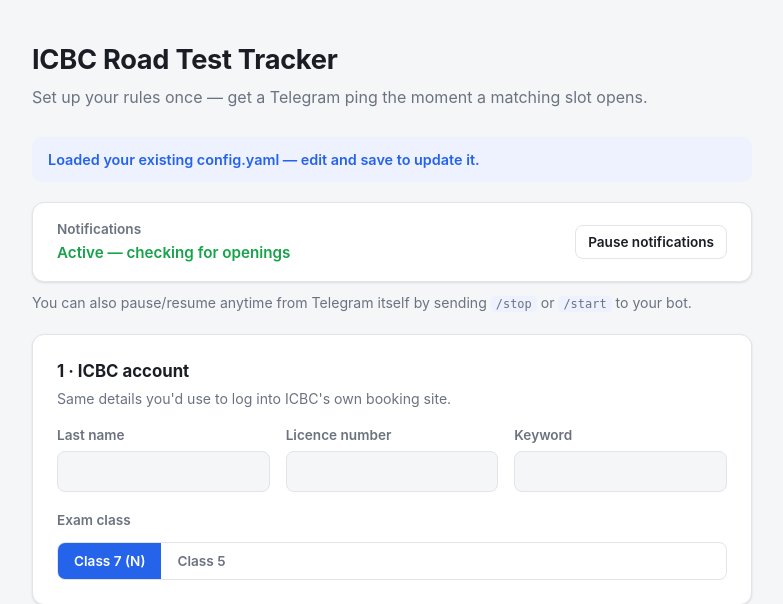
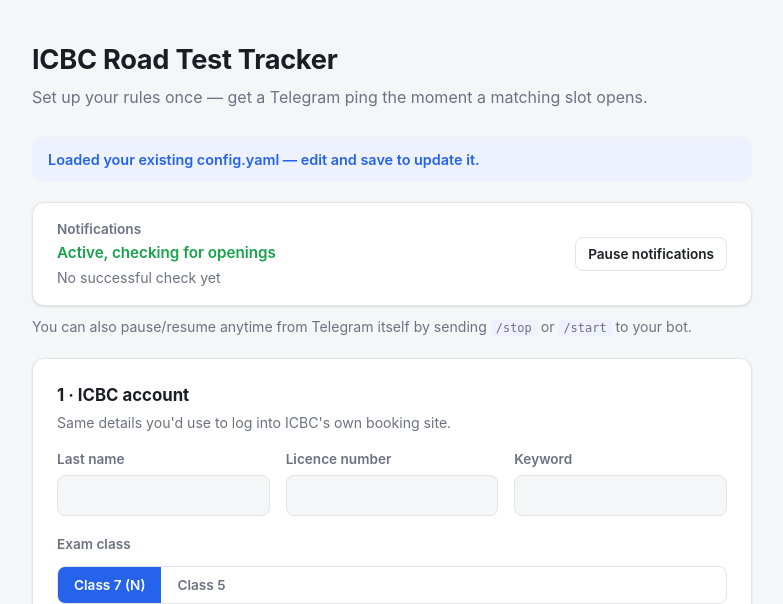
Before and after one commit to IsaacLIU07/icbc-road-test-tracker, a Flask app: page / in a window 1280 px wide. Shown: the top 604 px of the page, without its empty margins (248-1031 px from the left). Run offline with Flask 3, Linux system fonts and the light colour scheme.

Commit message:
Add heartbeat status and startup notification
/status now reports the last successful check time (not just
paused/active), so it's possible to tell the tracker apart from a
silent failure. The tracker also sends one Telegram message when it
starts, confirming Task Scheduler actually launched it. Both are
surfaced in the setup wizard's status card too.

```diff
--- a/app.py
+++ b/app.py
@@ -73,7 +73,7 @@
 @app.get("/api/status")
 def get_status():
     control = ControlStore(core.CONTROL_PATH)
-    return jsonify({"paused": control.paused})
+    return jsonify({"paused": control.paused, "last_check": control.last_check})
 
 
 @app.post("/api/pause")
--- a/control.py
+++ b/control.py
@@ -10,7 +10,7 @@
 class ControlStore:
     def __init__(self, path: Path):
         self.path = path
-        self._data = {"paused": False, "telegram_offset": 0}
+        self._data = {"paused": False, "telegram_offset": 0, "last_check": None}
         self._load()
 
     def _load(self) -> None:
@@ -38,3 +38,11 @@
     def set_telegram_offset(self, value: int) -> None:
         self._data["telegram_offset"] = value
         self._save()
+
+    @property
+    def last_check(self) -> str | None:
+        return self._data.get("last_check")
+
+    def set_last_check(self, value: str) -> None:
+        self._data["last_check"] = value
+        self._save()
--- a/core.py
+++ b/core.py
@@ -167,7 +167,9 @@
             control.set_paused(False)
             notifier.send("Notifications resumed.")
         elif text.startswith("/status"):
-            notifier.send("Currently paused." if control.paused else "Currently active and checking for openings.")
+            state_line = "Paused." if control.paused else "Active and checking for openings."
+            check_line = f"Last successful check: {control.last_check}." if control.last_check else "No successful check completed yet."
+            notifier.send(f"{state_line}\n{check_line}")
 
 
 def detect_telegram_chat_id(bot_token: str) -> str:
--- a/static/app.js
+++ b/static/app.js
@@ -280,8 +280,10 @@
 // ---------- pause / resume ----------
 
 const statusText = document.getElementById("status-text");
+const lastCheckText = document.getElementById("last-check-text");
 const togglePauseBtn = document.getElementById("btn-toggle-pause");
 let currentlyPaused = false;
+let lastCheck = null;
 
 function renderStatus() {
   if (currentlyPaused) {
@@ -289,10 +291,11 @@
     statusText.className = "status-text paused";
     togglePauseBtn.textContent = "Resume notifications";
   } else {
-    statusText.textContent = "Active — checking for openings";
+    statusText.textContent = "Active, checking for openings";
     statusText.className = "status-text active";
     togglePauseBtn.textContent = "Pause notifications";
   }
+  lastCheckText.textContent = lastCheck ? `Last successful check: ${lastCheck}` : "No successful check yet";
 }
 
 async function refreshStatus() {
@@ -300,9 +303,11 @@
     const res = await fetch("/api/status");
     const data = await res.json();
     currentlyPaused = !!data.paused;
+    lastCheck = data.last_check || null;
   } catch (err) {
     // control.json doesn't exist yet - default to active
     currentlyPaused = false;
+    lastCheck = null;
   }
   renderStatus();
 }
--- a/templates/index.html
+++ b/templates/index.html
@@ -20,6 +20,7 @@
     <div>
       <span class="field-label" style="margin-bottom:2px">Notifications</span>
       <span id="status-text" class="status-text">Checking…</span>
+      <span id="last-check-text" class="hint" style="margin:2px 0 0"></span>
     </div>
     <button type="button" class="btn btn-secondary btn-small" id="btn-toggle-pause">…</button>
   </div>
```
Also changed, not shown: main.py (+7 -0 lines).
